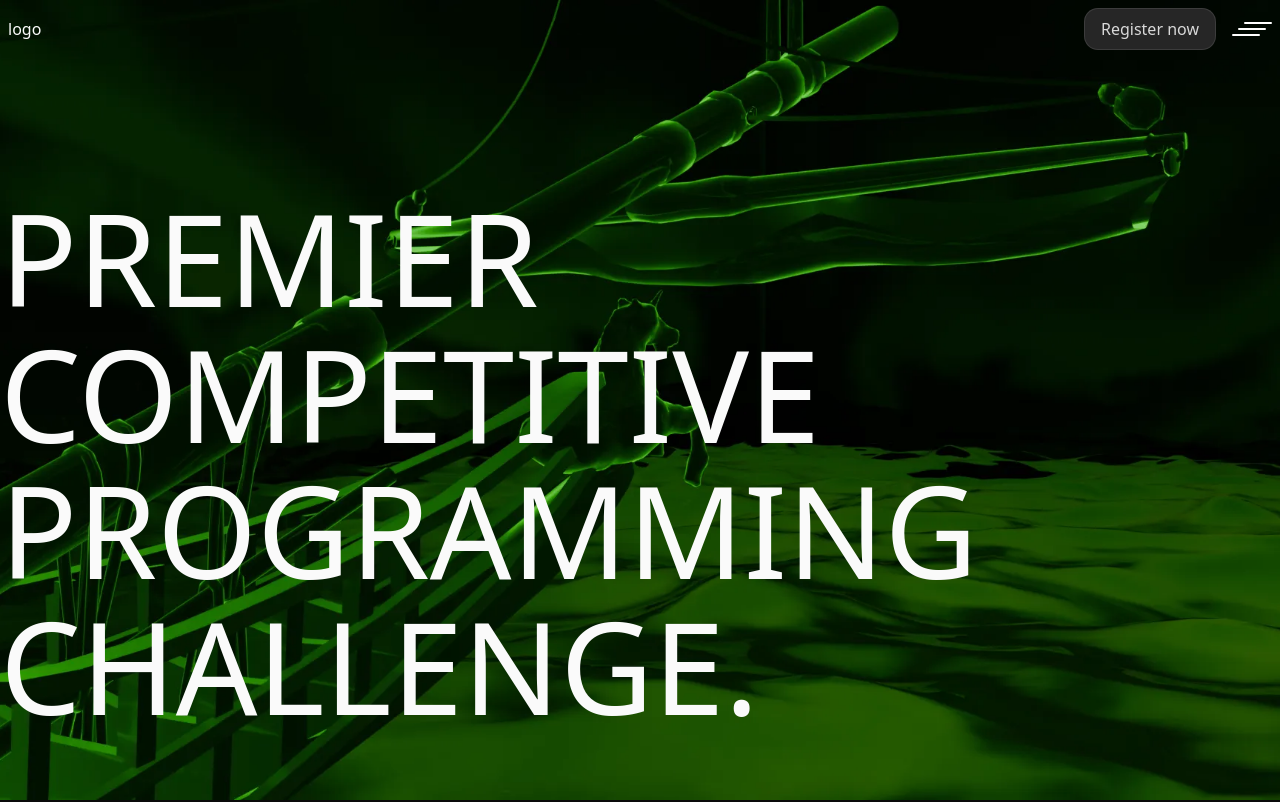
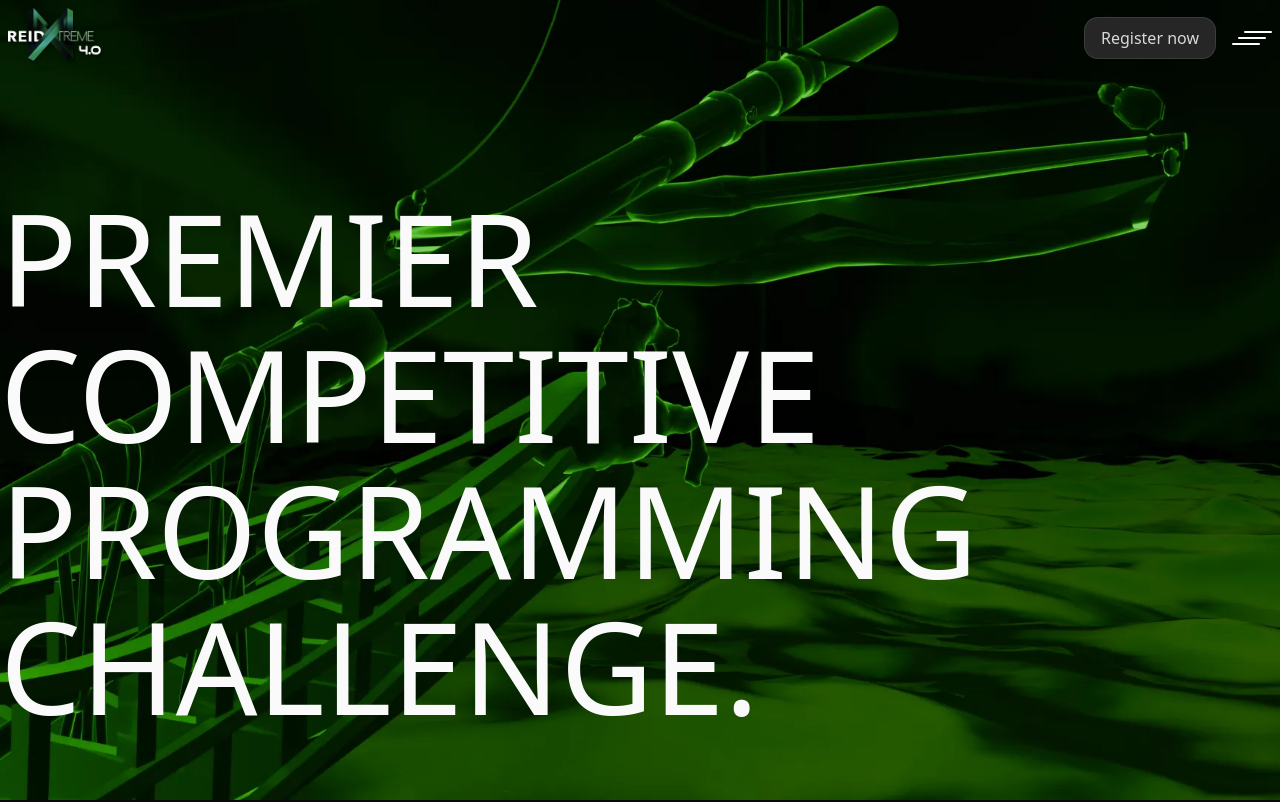
Before and after one commit to IEEEUCSC/reidxtreme-4.0, a Next.js app: page / in a window 1280 px wide. Shown: the top 802 px of the page. Built offline with nearby package versions, Linux system fonts and the light colour scheme.

Commit message:
Add organization logos to Header and Footer
Replaced placeholder text with actual ACM, IEEE UCSC, and event logos in the Header and Footer components using Next.js Image. Added logo image files to the public/img directory for proper display.

```diff
--- a/components/Footer/index.tsx
+++ b/components/Footer/index.tsx
@@ -1,5 +1,8 @@
 import { HeaderSocials } from "@/lib/data";
 import FooterText from "./FooterText";
+import ACMLogo from "@/public/img/acm-logo.png";
+import IEEEUCSClogo from "@/public/img/ieee-ucsc-logo.png";
+import Image from "next/image";
 
 export default function Footer() {
   return (
@@ -11,8 +14,20 @@ export default function Footer() {
         <div className="relative flex w-full flex-col items-center gap-y-8 pt-4 lg:flex-row lg:justify-between">
           <div className="absolute top-0 left-0 h-0.5 w-full bg-white/80" />
           <div className="flex items-center justify-center gap-x-2">
-            <h3>Logo</h3>
-            <h3>Logo</h3>
+            <Image
+              src={ACMLogo}
+              alt="ACM UCSC Logo"
+              width={50}
+              height={50}
+              className="h-auto w-10 md:w-28"
+            />
+            <Image
+              src={IEEEUCSClogo}
+              alt="IEEE UCSC Logo"
+              width={50}
+              height={50}
+              className="h-auto w-10 md:w-42"
+            />
           </div>
           <div className="">
             <ul className="flex items-center justify-center gap-x-4">
--- a/components/Header/index.tsx
+++ b/components/Header/index.tsx
@@ -4,7 +4,8 @@ import { useEffect, useState } from "react";
 import BubbleUpButton from "../ui/BubbleUpButton/BubbleUpButton";
 import HeaderMenu from "./HeaderMenu";
 import { cn } from "@/lib/utils";
-
+import Logo from "@/public/img/logo.png";
+import Image from "next/image";
 export default function Header() {
   const [isMenuOpen, setIsMenuOpen] = useState(false);
   const [isMounted, setIsMounted] = useState(false);
@@ -95,7 +96,14 @@ export default function Header() {
       )}
       <div className="flex w-full items-center justify-between py-2">
         <div className="relative z-[999]">
-          <h1>logo</h1>
+          <Image
+            src={Logo}
+            alt="ReidXtreme 4.0 Logo"
+            width={60}
+            height={60}
+            className="h-auto w-12 md:w-24"
+            priority
+          />
         </div>
         <div className="relative flex items-center gap-x-4">
           <BubbleUpButton className="flex w-fit cursor-pointer px-4 py-2 transition-all duration-300 hover:border-[rgba(0,160,116,1)]">
```
Also changed, not shown: public/img/acm-logo.png (added), public/img/ieee-ucsc-logo.png (added).
